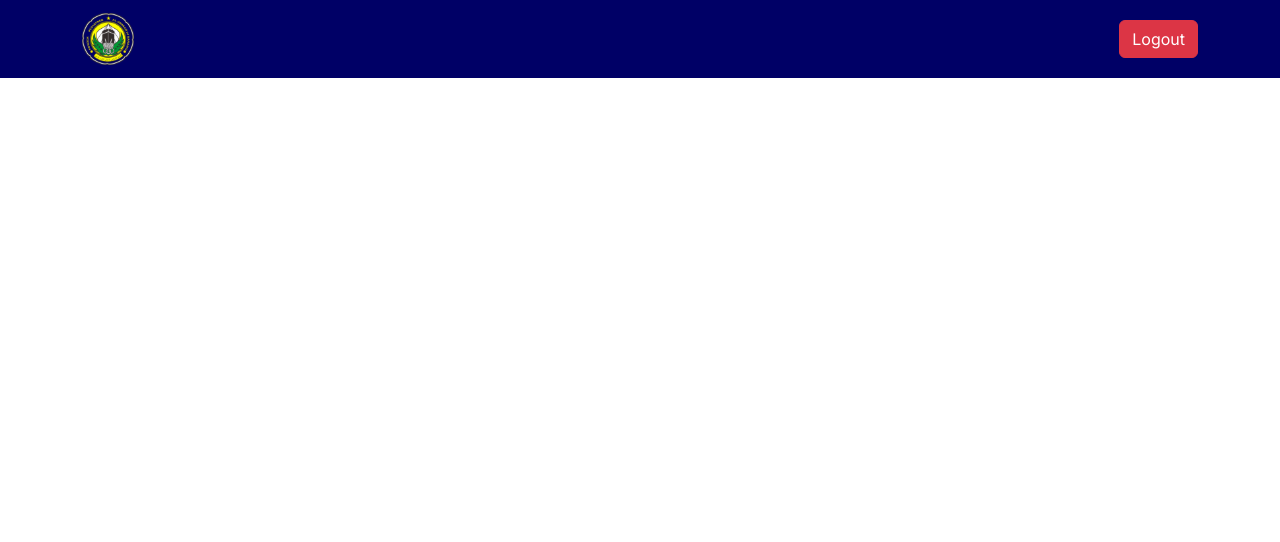
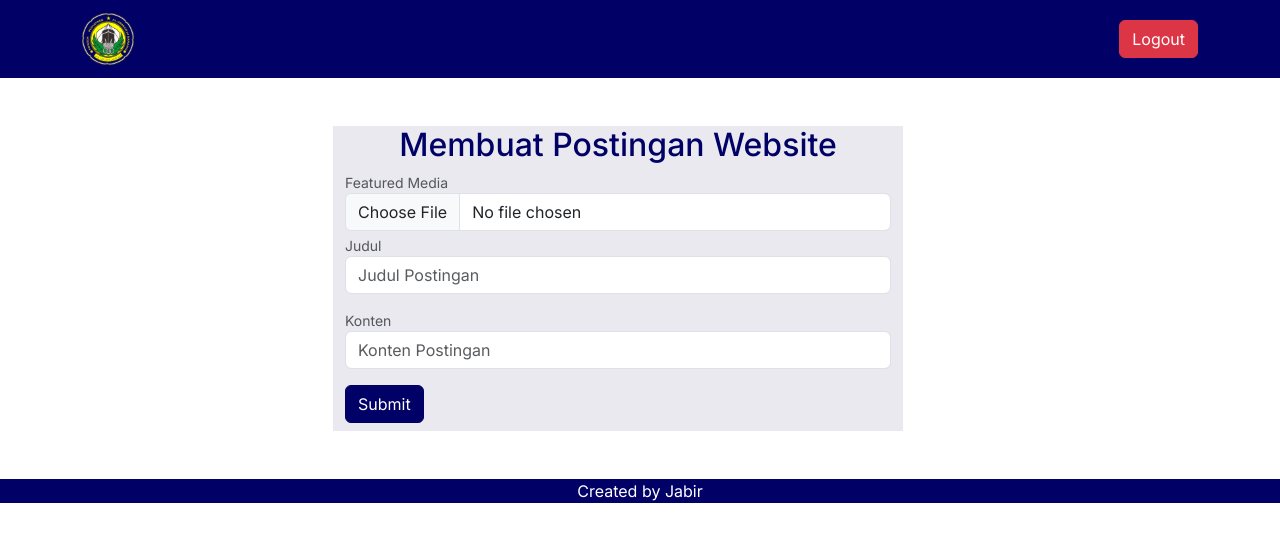
Before and after one commit to jabir019/alanwar4, a React (Vite) app: page /admin in a window 1280 px wide. Shown: the top 542 px of the page. Built offline with nearby package versions, Linux system fonts and the light colour scheme.

Commit message:
update content from wordpress

```diff
--- a/src/layouts/SectionAdmin.jsx
+++ b/src/layouts/SectionAdmin.jsx
@@ -13,12 +13,50 @@ export default function SectionAdmin() {
           </div>
         </div>
       </nav>
-
-      <div className="container">
-        <div className="row">
-          <div className="col-6"></div>
+      <div className="container m-5 ">
+        <div className="row justify-content-center">
+          <div className="col-6 bg-angger">
+            <form>
+              <h2 className="text-center text-primary">
+                Membuat Postingan Website
+              </h2>
+              <div id="emailHelp" className="form-text">
+                Featured Media
+              </div>
+              <input type="file" className="form-control" />
+              <div className="mb-3">
+                <div id="emailHelp" className="form-text">
+                  Judul
+                </div>
+                <input
+                  type="username"
+                  className="form-control"
+                  id="username"
+                  placeholder="Judul Postingan"
+                />
+              </div>
+              <div className="mb-3">
+                <div id="emailHelp" className="form-text">
+                  Konten
+                </div>
+                <input
+                  type="username"
+                  className="form-control"
+                  id="username"
+                  placeholder="Konten Postingan"
+                />
+              </div>
+              <button type="submit" className="btn btn-primary mb-2">
+                Submit
+              </button>
+            </form>
+          </div>
         </div>
       </div>
+
+      <footer className="bg-primary text-center">
+        <p className="text-white">Created by Jabir</p>
+      </footer>
     </>
   );
 }
--- a/src/layouts/SectionKegiatan.jsx
+++ b/src/layouts/SectionKegiatan.jsx
@@ -1,8 +1,20 @@
+import { useEffect, useState } from "react";
 import kegiatan1 from "../assets/kegiatan1.png";
 import kegiatan2 from "../assets/kegiatan2.png";
 import kegiatan3 from "../assets/kegiatan3.png";
 
 export default function SectionKegiatan() {
+  const [posts, setPosts] = useState([]);
+
+  useEffect(() => {
+    fetch("https://jabir.neuversity.site/wp-json/wp/v2/posts?")
+      .then((response) => response.json())
+      .then((data) => setPosts(data));
+  }, []);
+
+  useEffect(() => {
+    console.log(posts);
+  }, [posts]);
   return (
     <>
       <section>
@@ -11,42 +23,24 @@ export default function SectionKegiatan() {
         </div>
         <div className="container h-100 ">
           <div className="row mx-auto align-items-center justify-content-center ">
+            {posts.map((post) => (
               <div className="col-md-3 col-12 mb-3">
                 <div className="card">
-                <img src={kegiatan1} className="card-img-top" alt="kegiatan1" />
+                  <img
+                    src={kegiatan1}
+                    className="card-img-top"
+                    alt="kegiatan1"
+                  />
                   <div className="card-body">
-                  <h5 className="card-title">Belajar Web tanpa Coding</h5>
+                    <h5 className="card-title">{post.title.rendered}</h5>
                     <p className="card-text">
-                    Some quick example text to build on the card title and make
-                    up the bulk of the card's content.
+                      Some quick example text to build on the card title and
+                      make up the bulk of the card's content.
                     </p>
                   </div>
                 </div>
               </div>
-            <div className="col-md-3 col-12 mb-3">
-              <div className="card">
-                <img src={kegiatan2} className="card-img-top" alt="kegiatan2" />
-                <div className="card-body">
-                  <h5 className="card-title">Belajar Front end</h5>
-                  <p className="card-text">
-                    Some quick example text to build on the card title and make
-                    up the bulk of the card's content.
-                  </p>
-                </div>
-              </div>
-            </div>
-            <div className="col-md-3 col-12 mb-3">
-              <div className="card">
-                <img src={kegiatan3} className="card-img-top" alt="kegiatan3" />
-                <div className="card-body">
-                  <h5 className="card-title">Belajar Coding</h5>
-                  <p className="card-text">
-                    Some quick example text to build on the card title and make
-                    up the bulk of the card's content.
-                  </p>
-                </div>
-              </div>
-            </div>
+            ))}
           </div>
         </div>
       </section>
```
Lines whose indentation alone changed are shown as unchanged.
